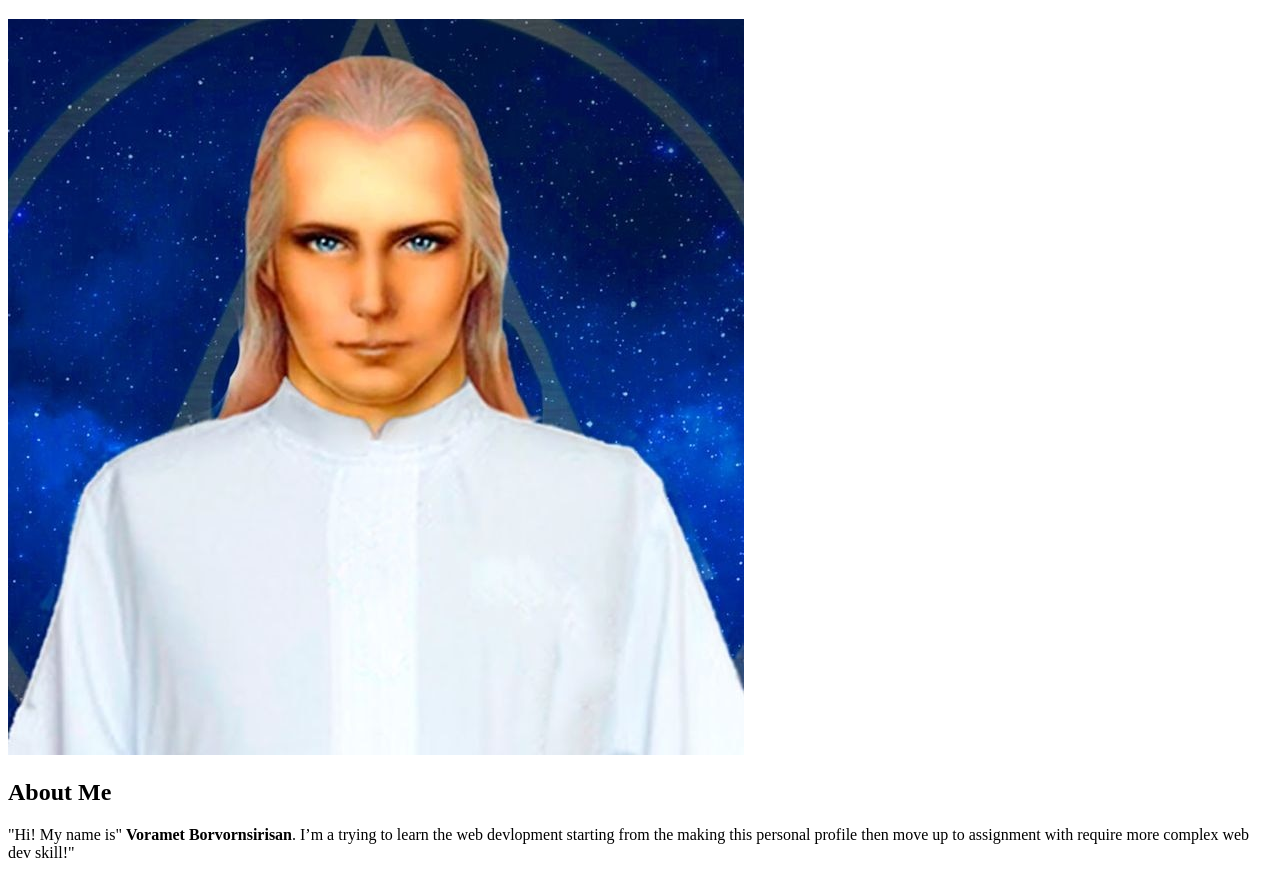
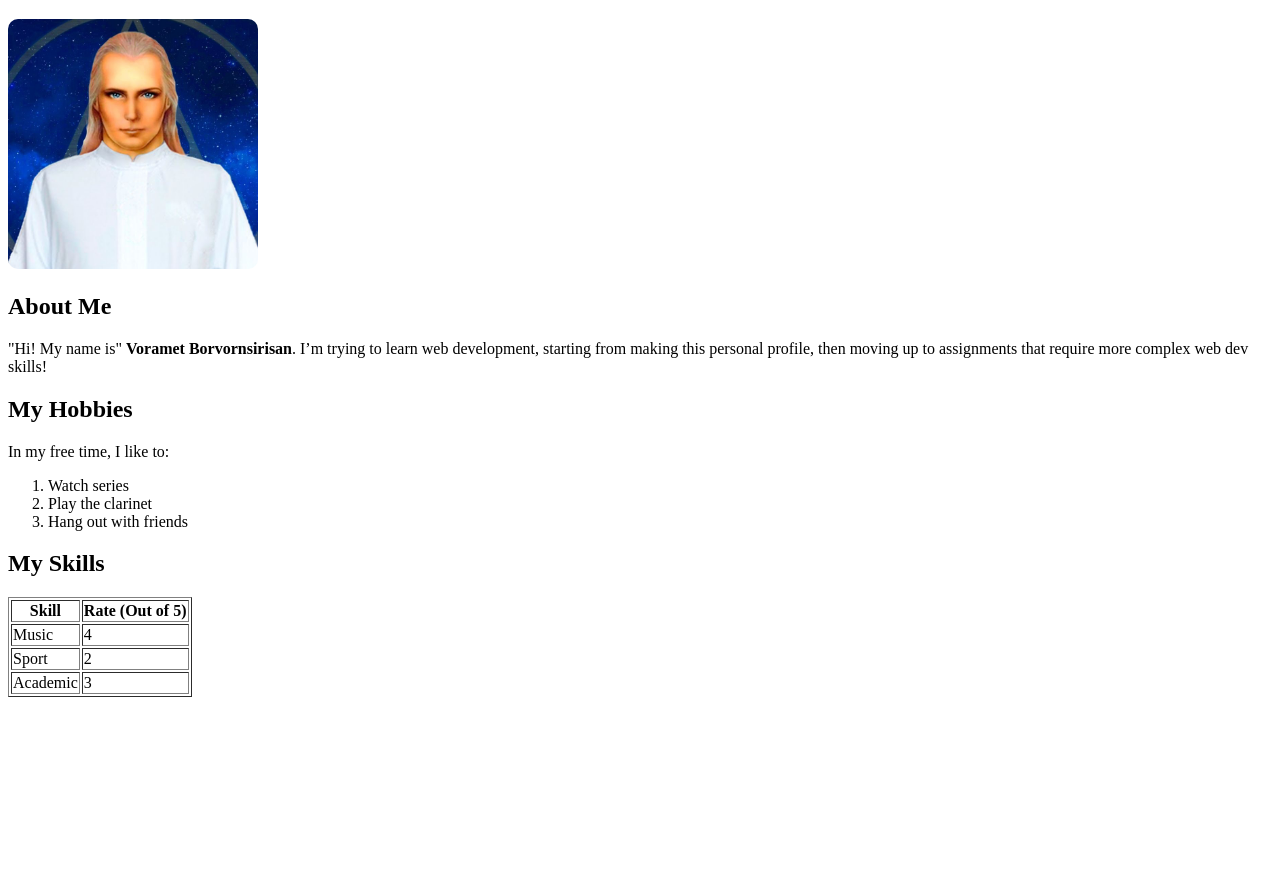
Before and after one commit to u6610830/basic_html, a plain HTML site: page index.html in a window 1280 px wide. Shown: the part 61-940 px from the top of the page. After the commit the page ends 800 px from the top, so only its background shows below. Drawn offline with Linux system fonts and the light colour scheme.

Commit message:
Updated HTML with resized image and fixes

```diff
--- a/index.html
+++ b/index.html
@@ -1,51 +1,49 @@
 <!DOCTYPE html>
-
 <html>
-
 <head>
-
     <title>My Personal Web Page Profile</title>
-
 </head>
 
 <body>
+    <h1>This is My Personal Web Profile</h1>
 
-        <h1>This is My Personal Web Profile</h1>
+    <img src="public/images/download.jpeg" alt="my_image" style="width: 250px; border-radius: 10px;" />
+
+    <h2>About Me</h2>
     <p>
-
-    </body>
-    </main>
-   <img src="public/images/download.jpeg" alt="my_image" />
-      <h2>About Me</h2>
-      <p>"Hi! My name is" <strong>Voramet Borvornsirisan</strong>. I’m a trying to learn the web devlopment starting from the making this personal profile then move up to assignment with require more complex web dev skill!"
+        "Hi! My name is" <strong>Voramet Borvornsirisan</strong>.
+        I’m trying to learn web development, starting from making this personal profile,
+        then moving up to assignments that require more complex web dev skills!
     </p>
 
     <h2>My Hobbies</h2>
     <p>In my free time, I like to:</p>
     <ol>
-        <li>Watch the Series</li>
-        <li>Play the Clarinet</li>
+        <li>Watch series</li>
+        <li>Play the clarinet</li>
         <li>Hang out with friends</li>
     </ol>
+
     <section>
-      <h2>My skills</h2>
+        <h2>My Skills</h2>
         <table border="1">
-        <tbody><tr>
-          <th>Language</th>
-          <th>Experience (Years)</th>
+            <tr>
+                <th>Skill</th>
+                <th>Rate (Out of 5)</th>
             </tr>
             <tr>
-          <td>HTML</td>
+                <td>Music</td>
+                <td>4</td>
+            </tr>
+            <tr>
+                <td>Sport</td>
                 <td>2</td>
             </tr>
             <tr>
-          <td>Python</td>
-          <td>1</td>
+                <td>Academic</td>
+                <td>3</td>
             </tr>
-        <tr>
-          <td>JavaScript</td>
-          <td>0.5</td>
-        </tr>
-      </tbody></table>
+        </table>
     </section>
+</body>
 </html>
```
Lines whose indentation alone changed are shown as unchanged.
